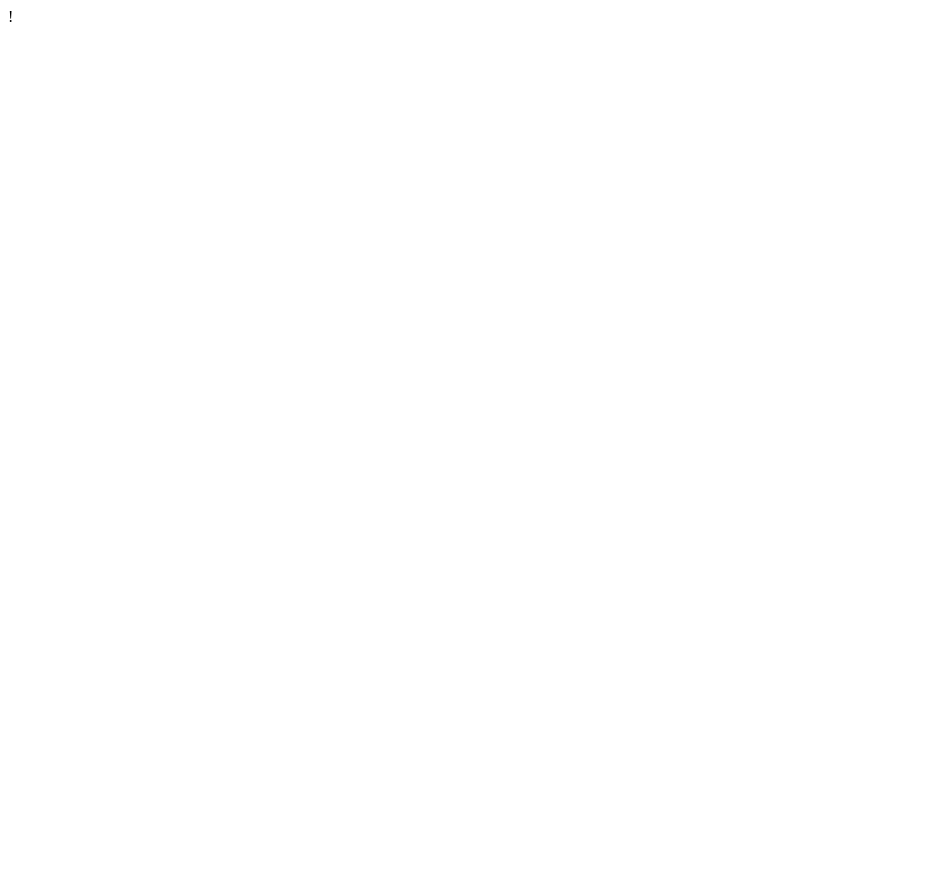
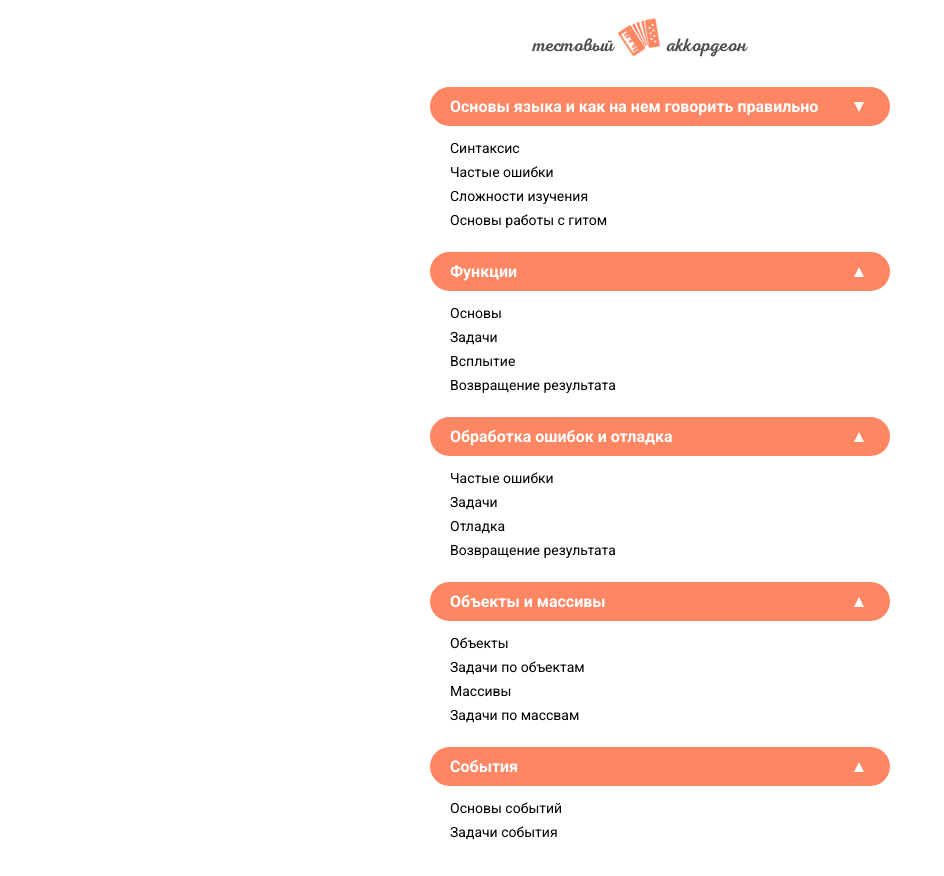
Before and after one commit to gamidovich/loftschoolJS, a plain HTML site: page Task-test/index.html in a window 1280 px wide. Shown: the whole page, without its empty margins (0-944 px from the left). Before the commit the page ends 800 px from the top, so only its background shows below. Drawn offline with Linux system fonts and the light colour scheme.

Commit message:
Base markup and styles

```diff
--- a/Task-test/index.html
+++ b/Task-test/index.html
@@ -1,14 +1,68 @@
-!<!DOCTYPE html>
+<!DOCTYPE html>
 <html>
 <head>
     <meta charset="utf-8" />
     <meta http-equiv="X-UA-Compatible" content="IE=edge">
     <title>Тестовое задание</title>
     <meta name="viewport" content="width=device-width, initial-scale=1">
+    <link href="https://fonts.googleapis.com/css?family=Roboto:400,700" rel="stylesheet">
     <link rel="stylesheet" type="text/css" media="screen" href="main.css" />
     <script src="main.js"></script>
 </head>
 <body>
-
+    <div class="accordion">
+        <div class="accordion__header">
+            <a href="#" class="accordion__title" title="Главная страница">
+                <img src="images/logo.png" alt="">
+            </a>
+        </div>
+        <div class="accordion__body">
+            <ul class="accordion__list">
+                <li class="accordion__item">
+                    <span class="accordion__item-title accordion__item-open">Основы языка и как на нем говорить правильно</span>
+                    <ul class="accordion__sublist">
+                        <li class="accordion__subitem">Синтаксис</li>
+                        <li class="accordion__subitem">Частые ошибки</li>
+                        <li class="accordion__subitem">Сложности изучения</li>
+                        <li class="accordion__subitem">Основы работы с гитом</li>
+                    </ul>
+                </li>
+                <li class="accordion__item">
+                    <span class="accordion__item-title">Функции</span>
+                    <ul class="accordion__sublist">
+                        <li class="accordion__subitem">Основы</li>
+                        <li class="accordion__subitem">Задачи</li>
+                        <li class="accordion__subitem">Всплытие</li>
+                        <li class="accordion__subitem">Возвращение результата</li>
+                    </ul>
+                </li>
+                <li class="accordion__item">
+                    <span class="accordion__item-title">Обработка ошибок и отладка</span>
+                    <ul class="accordion__sublist">
+                        <li class="accordion__subitem">Частые ошибки</li>
+                        <li class="accordion__subitem">Задачи</li>
+                        <li class="accordion__subitem">Отладка</li>
+                        <li class="accordion__subitem">Возвращение результата</li>
+                    </ul>
+                </li>
+                <li class="accordion__item">
+                    <span class="accordion__item-title">Объекты и массивы</span>
+                    <ul class="accordion__sublist">
+                        <li class="accordion__subitem">Объекты</li>
+                        <li class="accordion__subitem">Задачи по объектам</li>
+                        <li class="accordion__subitem">Массивы</li>
+                        <li class="accordion__subitem">Задачи по массвам</li>
+                    </ul>
+                </li>
+                <li class="accordion__item">
+                    <span class="accordion__item-title">События</span>
+                    <ul class="accordion__sublist">
+                        <li class="accordion__subitem">Основы событий</li>
+                        <li class="accordion__subitem">Задачи события</li>
+                    </ul>
+                </li>
+            </ul>
+        </div>
+    </div>
 </body>
 </html>
--- a/Task-test/main.css
+++ b/Task-test/main.css
@@ -0,0 +1,57 @@
+.accordion {
+    font-family: 'Roboto', sans-serif;
+    width: 500px;
+    margin: 0 auto;
+}
+
+.accordion__header {
+    text-align: center;
+}
+
+.accordion__title {
+    display: inline-block;
+    padding: 10px;
+}
+
+.accordion__item {
+    padding: 0 0 10px 0;
+    list-style-type: none;
+}
+
+.accordion__item-title {
+    display: flex;
+    justify-content: space-between;
+    align-items: center;
+    padding: 10px 20px 10px 20px;
+    font-size: 16px;
+    font-weight: bold;
+    color: #fff;
+    border-radius: 20px;
+    background-color: #ff8663;
+    cursor: pointer;
+}
+
+.accordion__item-title:after {
+    content: '';
+    display: inline-block;
+    width: 0;
+    height: 0;
+    margin: 0 6px;
+	border-left: 5px solid transparent;
+	border-right: 5px solid transparent;
+    border-bottom: 10px solid #fff;
+}
+
+.accordion__item-open.accordion__item-title:after {
+    transform: rotate(180deg);
+}
+
+.accordion__sublist {
+    padding: 10px 20px 10px 20px;
+}
+
+.accordion__subitem {
+    padding: 4px 0;
+    font-size: 14px;
+    list-style-type: none;
+}
```
Also changed, not shown: Task-test/images/logo.png (added).
